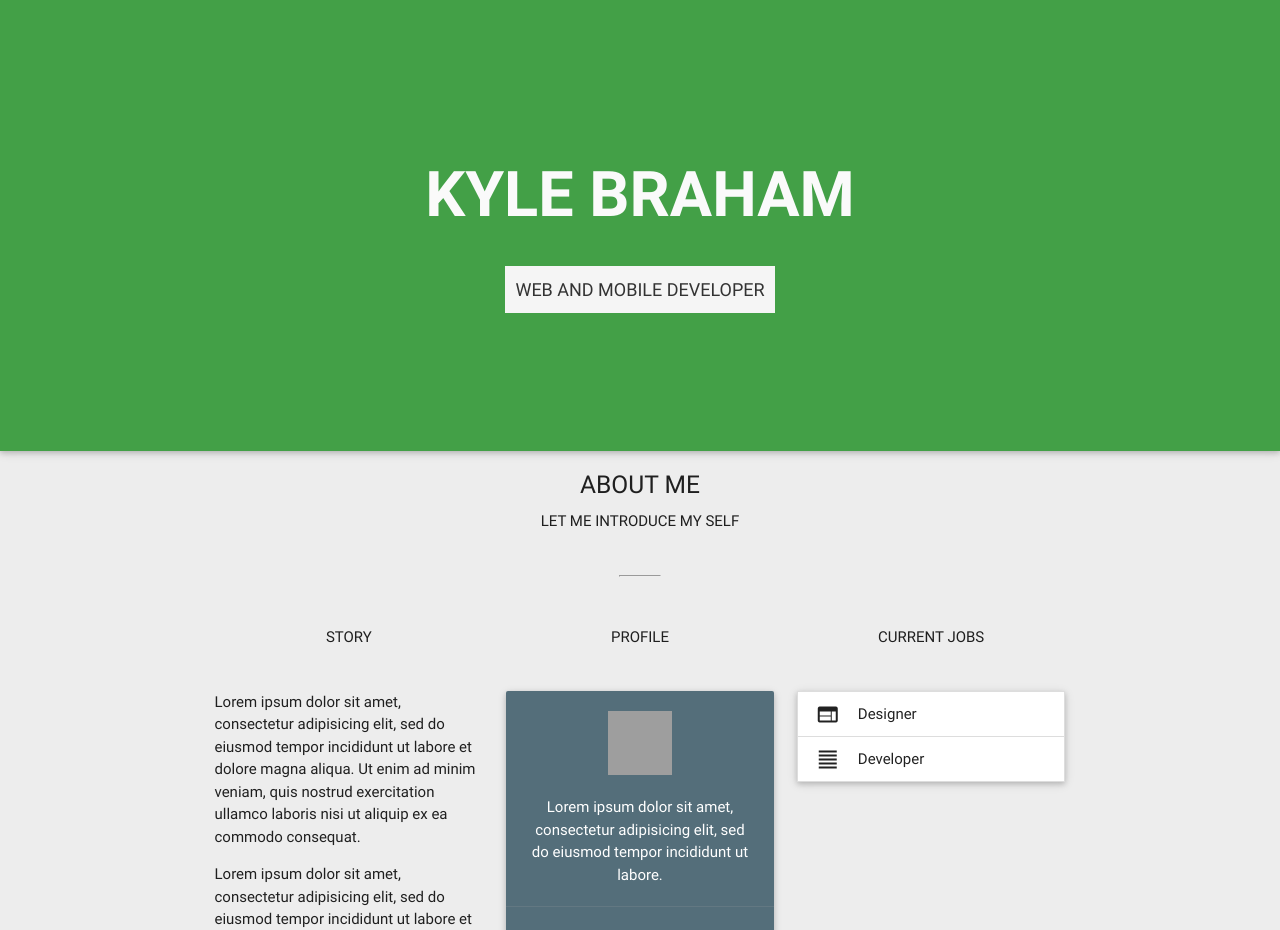
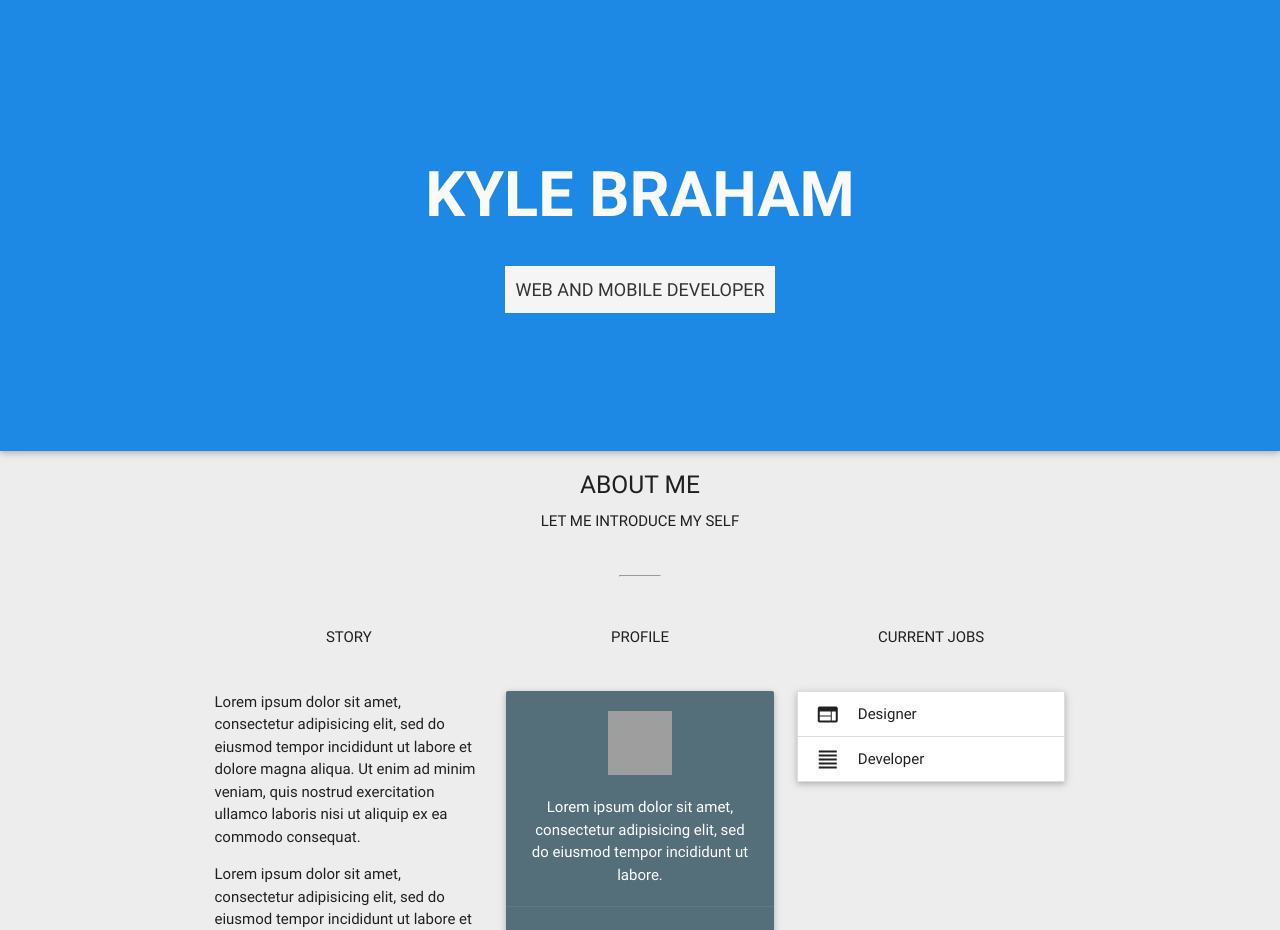
Before and after one commit to polymorphic92/polymorphic92.github.io, a Jekyll site: the page built from index.html, in a window 1280 px wide. Shown: the top 930 px of the page. Built offline with Jekyll 4.4.1, drawn with Linux system fonts in a browser that asks for light colours; nearby versions of some CDN libraries; grey boxes are pictures that could not be loaded.

Commit message:
small chnages

```diff
--- a/_config.yml
+++ b/_config.yml
@@ -1,5 +1,5 @@
 # Site settings
-title: Title
+title: Kyle Braham
 email: polymorphic92@gmail.com
 description: > # this means to ignore newlines until "baseurl:"
   Write an awesome description for your new site here. You can edit this
--- a/index.html
+++ b/index.html
@@ -5,7 +5,7 @@ layout: default
 <div class="home">
 
 
-    <div class="intro green darken-1 lighten-2 z-depth-1">
+    <div class="intro blue darken-1 lighten-2 z-depth-1">
         <h1 class="grey-text text-lighten-5">Kyle Braham</h1>
         <h5 clas="grey lighten-4 grey-text text-darken-1">Web and Mobile developer</h5>
       </div>
@@ -48,11 +48,6 @@ layout: default
           </div>
         </div>
       </div>
-
-
-
-
-
     <div class="container">
          <div class="row">
 
```
Also changed, not shown: 4 other files.
